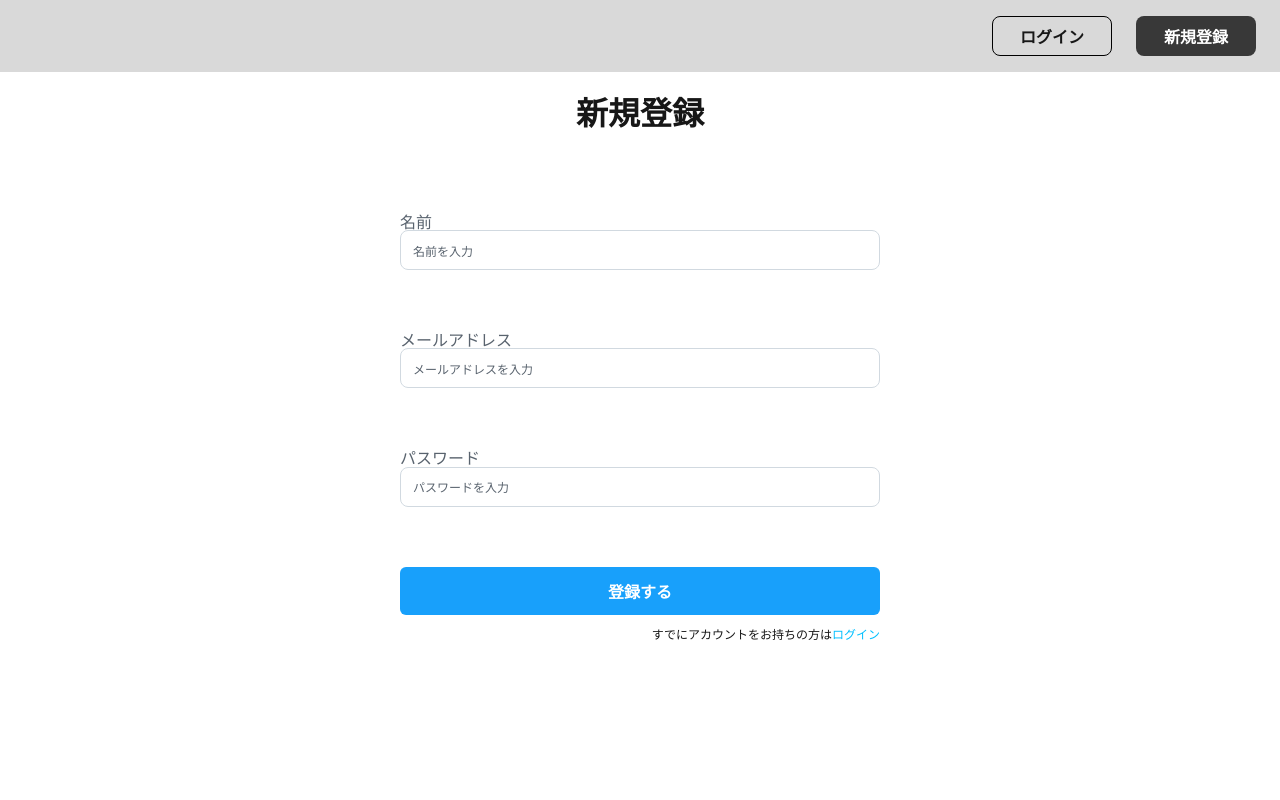
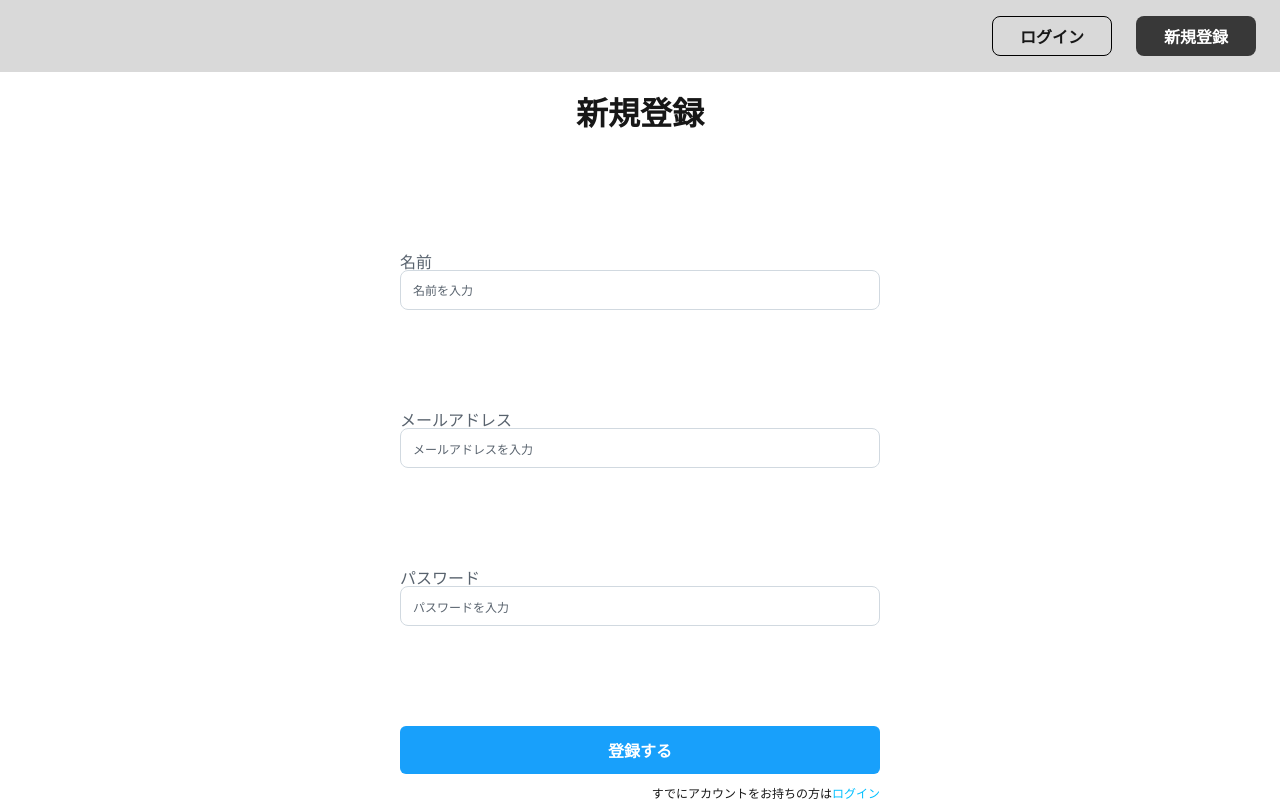
Before and after one commit to if-mentor/teamdev_26, a Next.js app: page /signup in a window 1280 px wide. Built offline with nearby package versions, Linux system fonts and the light colour scheme.

Commit message:
fix: フォームのCSSの修正

```diff
--- a/src/components/SignUpForm/styles.module.css
+++ b/src/components/SignUpForm/styles.module.css
@@ -4,13 +4,13 @@
   align-items: center;
   justify-content: space-between;
   gap: 60px;
+  min-height: calc(100vh - 72px);
 }
 
 .link {
   text-align: right;
   padding-top: 12px;
   font-size: 12px;
-  text-align: right;
 }
 
 .login {
```
